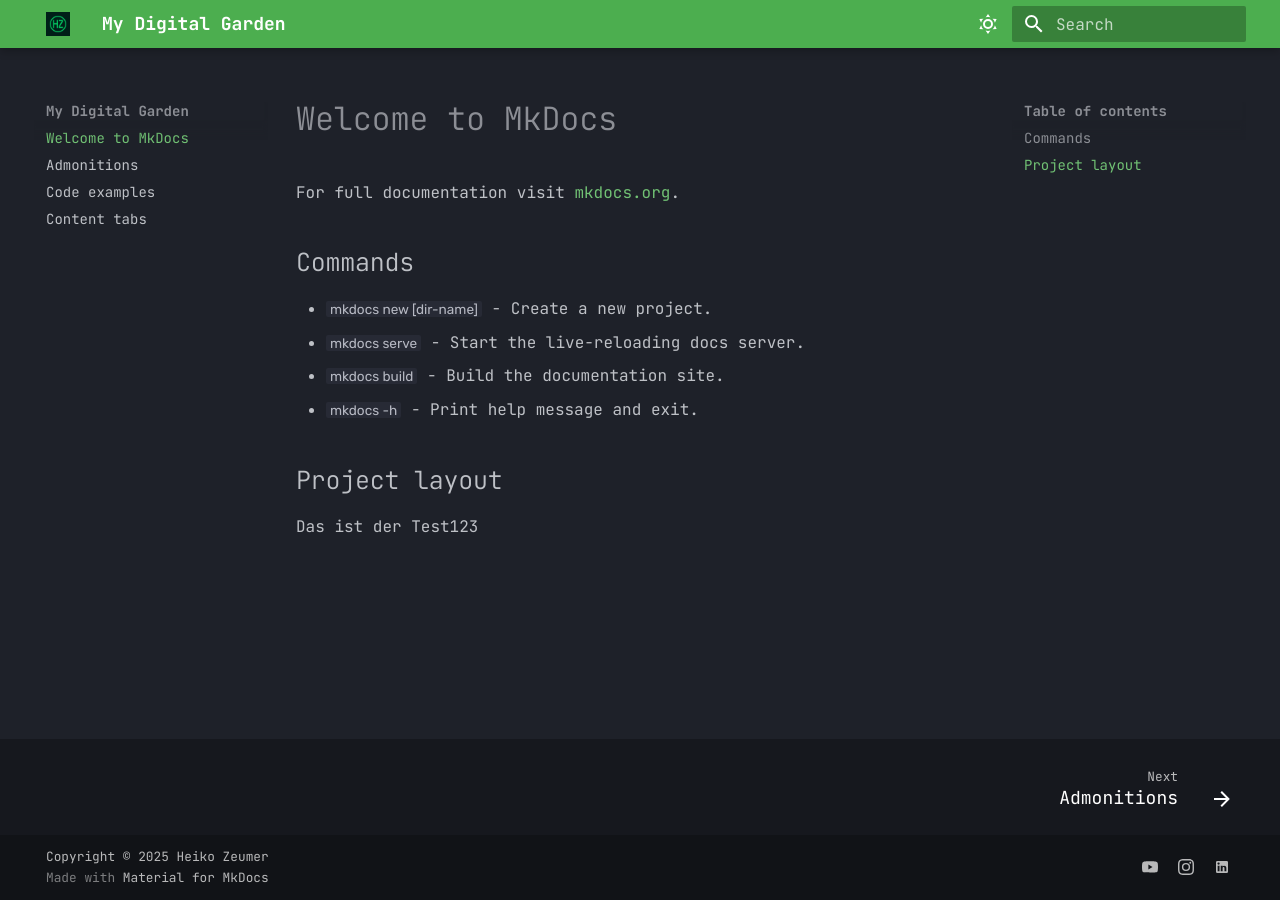
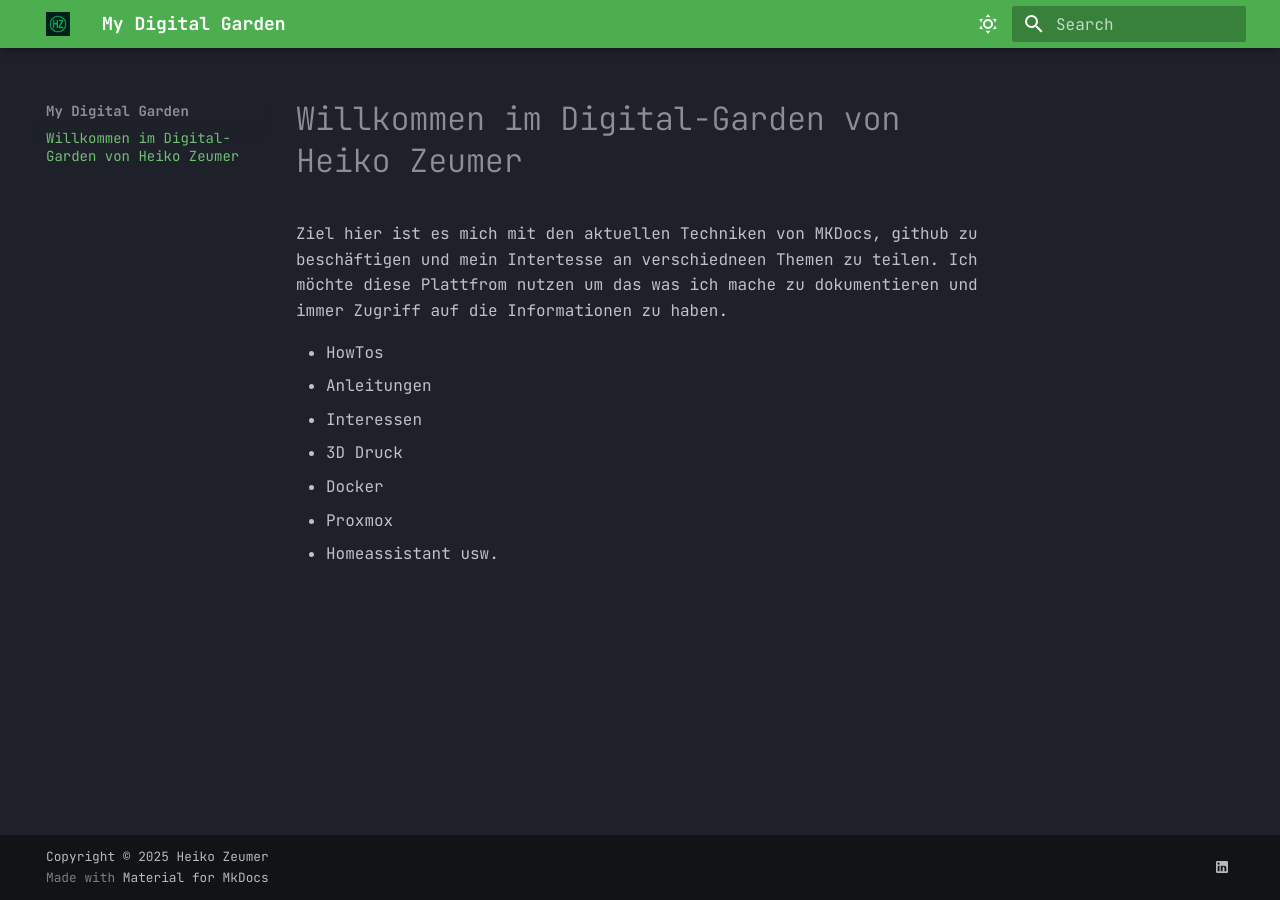
Before and after one commit to HZeumer/digital-garden, an MkDocs documentation site: the page built from docs/index.md, in a window 1280 px wide. Built offline with MkDocs 1.6.1 and Material for MkDocs 9.7.7, drawn with Linux system fonts in a browser that asks for light colours.

Commit message:
Erste wirkliche Seite ohne Demo Code

```diff
--- a/docs/index.md
+++ b/docs/index.md
@@ -1,14 +1,13 @@
-# Welcome to MkDocs
+# Willkommen im Digital-Garden von Heiko Zeumer
 
-For full documentation visit [mkdocs.org](https://www.mkdocs.org).
+Ziel hier ist es mich mit den aktuellen Techniken von MKDocs, github zu beschäftigen und mein Intertesse an verschiedneen Themen zu teilen.
+Ich möchte diese Plattfrom nutzen um das was ich mache zu dokumentieren und immer Zugriff auf die Informationen zu haben.
 
-## Commands
-
-* `mkdocs new [dir-name]` - Create a new project.
-* `mkdocs serve` - Start the live-reloading docs server.
-* `mkdocs build` - Build the documentation site.
-* `mkdocs -h` - Print help message and exit.
-
-## Project layout
-
-Das ist der Test123
+- HowTos
+- Anleitungen
+- Interessen
+  - 3D Druck
+  - Docker
+  - Proxmox
+  - Homeassistant
+  usw.
--- a/mkdocs.yml
+++ b/mkdocs.yml
@@ -45,11 +45,7 @@ markdown_extensions:
 
 extra:
   social:
-    - icon: simple/youtube
-      link: https://youtube.com
-    - icon: simple/instagram
-      link: https://instagram.com
     - icon: material/linkedin
-      link: https://zeumer.com
+      link: https://www.linkedin.com/in/heiko-zeumer-76834a10a/
 
 copyright: Copyright &copy; 2025 Heiko Zeumer
```
Also changed, not shown: docs/admonitions.md (deleted, +0 -13 lines), docs/code_examples.md (deleted, +0 -49 lines), docs/content-tabs.md (deleted, +0 -46 lines), 2 other files.
